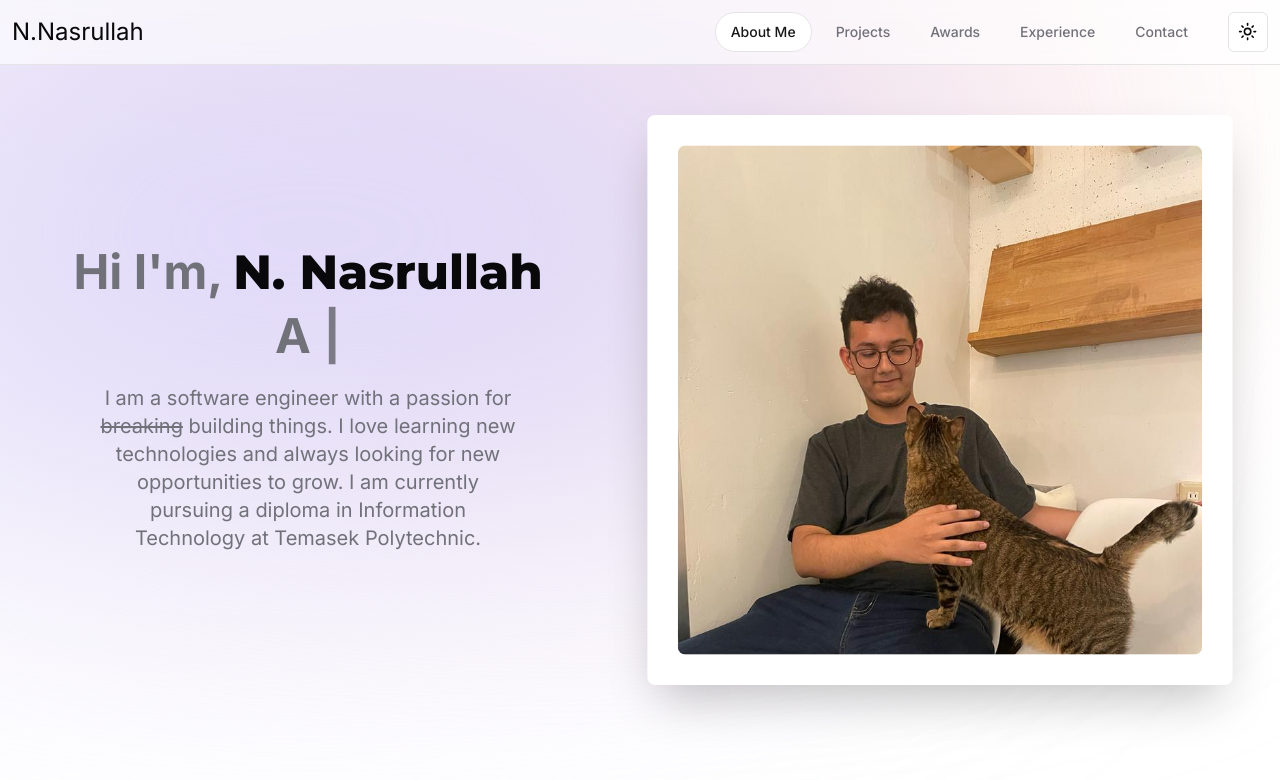
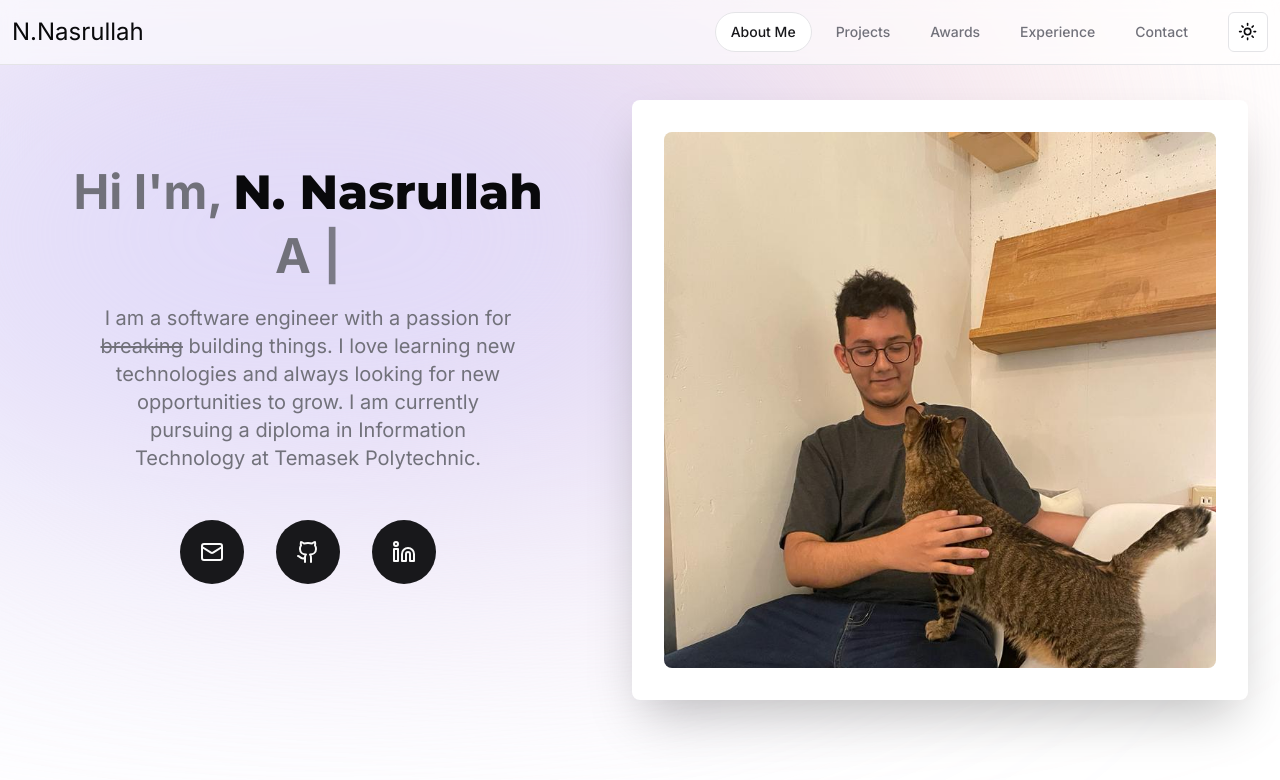
Before and after one commit to Coeeter/ts-portfolio, a Next.js app: page / in a window 1280 px wide. Shown: the top 780 px of the page. Built offline with nearby package versions, Linux system fonts and the light colour scheme.

Commit message:
Update layout and section threshold, add contact buttons

```diff
--- a/src/app/layout.tsx
+++ b/src/app/layout.tsx
@@ -21,7 +21,7 @@ export default function RootLayout({
       suppressHydrationWarning
       className="h-full w-full scroll-smooth"
     >
-      <body className={cn('h-full w-full', inter.className)}>
+      <body className={cn('h-full w-full scroll-smooth', inter.className)}>
         <div className="absolute right-[11rem] top-[-6rem] -z-10 h-[31.25rem] w-[31.25rem] rounded-full bg-[#fbe2e3] blur-[150px] sm:w-[68.75rem] md:blur-[10rem] dark:bg-[#946263]"></div>
         <div className="absolute left-[-35rem] top-[-1rem] -z-10 h-[31.25rem] w-[50rem] rounded-full bg-[#dbd7fb] blur-[150px] sm:w-[68.75rem] md:left-[-33rem] md:blur-[10rem] lg:left-[-28rem] xl:left-[-15rem] 2xl:left-[-5rem] dark:bg-[#676394]"></div>
         <ThemeProvider attribute="class" defaultTheme="system" enableSystem>
--- a/src/components/Section.tsx
+++ b/src/components/Section.tsx
@@ -25,7 +25,7 @@ export const Section = ({
   const lastUpdatedRef = useRef(lastUpdated);
   const sectionRef = useRef<Element | null>(null);
   const { ref, inView } = useInView({
-    threshold: 0.7,
+    threshold: 0.6,
   });
 
   useEffect(() => {
@@ -51,6 +51,7 @@ export const Section = ({
 
   return (
     <Element
+      id={section}
       ref={(r: Element) => {
         sectionRef.current = r;
         ref(r);
--- /dev/null
+++ b/src/components/about-me/action-button.tsx
@@ -0,0 +1,35 @@
+'use client';
+import { Button } from '../ui/button';
+import Link from 'next/link';
+import { useActiveSection } from '@/store/active-section';
+import { contact } from '.';
+import { ReactNode } from 'react';
+
+type ActionButtonProps = {
+  value: (typeof contact)[number]['value'];
+  children?: ReactNode;
+};
+
+export const ActionButton = ({ value, children }: ActionButtonProps) => {
+  const setActiveSection = useActiveSection(state => state.setActiveSection);
+
+  return (
+    <Button
+      key={value}
+      className="h-16 w-16 rounded-full p-0 transition hover:scale-110"
+      asChild={value !== '#contact'}
+      onClick={() => {
+        if (value !== '#contact') return;
+        setActiveSection('contact', 'click');
+      }}
+    >
+      {value === '#contact' ? (
+        children
+      ) : (
+        <Link href={value} target="_blank">
+          {children}
+        </Link>
+      )}
+    </Button>
+  );
+};
--- a/src/components/about-me/index.tsx
+++ b/src/components/about-me/index.tsx
@@ -3,6 +3,27 @@ import { Section } from '../Section';
 import Image from 'next/image';
 import { cn } from '@/lib/utils';
 import { montserrat } from '@/fonts';
+import { AnimateIn } from '../animate-in';
+import { Mail, Github, Linkedin } from 'lucide-react';
+import { ActionButton } from './action-button';
+
+export const contact = [
+  {
+    label: 'Mail',
+    value: '#contact',
+    icon: Mail,
+  },
+  {
+    label: 'GitHub',
+    value: 'https://github.com/Coeeter',
+    icon: Github,
+  },
+  {
+    label: 'LinkedIn',
+    value: 'https://www.linkedin.com/in/noorullah-nasrullah/',
+    icon: Linkedin,
+  },
+] as const;
 
 export const AboutMe = () => {
   return (
@@ -12,7 +33,7 @@ export const AboutMe = () => {
         'flex min-h-full w-full flex-col items-center justify-center gap-6 pt-[180px] md:flex-row md:gap-12 md:p-0'
       )}
     >
-      <div className="flex flex-col items-center justify-end md:flex-1">
+      <AnimateIn className="flex min-h-full flex-col items-center justify-end md:flex-1">
         <h1 className="text-center text-3xl font-bold text-muted-foreground md:text-5xl">
           Hi I&apos;m,{' '}
           <span
@@ -34,8 +55,18 @@ export const AboutMe = () => {
           grow. I am currently pursuing a diploma in Information Technology at
           Temasek Polytechnic.
         </p>
-      </div>
-      <div className="relative aspect-square max-h-[75vh] w-full scale-95 rounded-lg bg-white p-4 shadow-2xl transition hover:scale-100 md:flex-1 md:overflow-hidden md:p-8 dark:bg-white/20">
+        <div className="my-12 flex h-full w-full justify-center gap-8">
+          {contact.map(({ value, icon: Icon }) => (
+            <ActionButton key={value} value={value}>
+              <Icon className="h-6 w-6" />
+            </ActionButton>
+          ))}
+        </div>
+      </AnimateIn>
+      <AnimateIn
+        whileHover={{ scale: 1.05 }}
+        className="relative aspect-square max-h-[75vh] w-full rounded-lg bg-white p-4 shadow-2xl md:flex-1 md:overflow-hidden md:p-8 dark:bg-white/20"
+      >
         <Image
           src="/me.jpeg"
           alt="N. Nasrullah"
@@ -43,7 +74,7 @@ export const AboutMe = () => {
           height={1000}
           className="h-full rounded-lg object-cover object-top"
         />
-      </div>
+      </AnimateIn>
     </Section>
   );
 };
--- /dev/null
+++ b/src/components/animate-in.tsx
@@ -0,0 +1,29 @@
+'use client';
+
+import { motion } from 'framer-motion';
+import type { MotionProps } from 'framer-motion';
+import { ReactNode } from 'react';
+
+type AnimateInProps = MotionProps & {
+  children?: ReactNode;
+  className?: string;
+};
+
+export const AnimateIn = ({
+  children,
+  className,
+  initial = { opacity: 0, y: 20 },
+  animate = { opacity: 1, y: 0 },
+  ...options
+}: AnimateInProps) => {
+  return (
+    <motion.div
+      initial={initial}
+      animate={animate}
+      {...options}
+      className={className}
+    >
+      {children}
+    </motion.div>
+  );
+};
```
